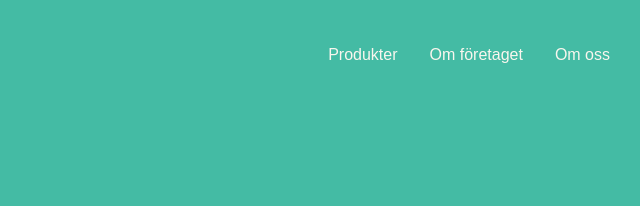
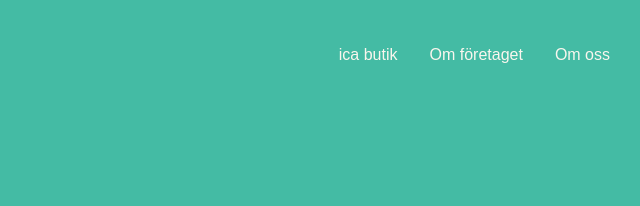
Before and after one commit to Feduk01/grupp-arbete_speedy-knights, a plain HTML site: page first-page/first-page.html in a window 1280 px wide. Shown: the top 206 px of the page, 640-1280 px from the left. Drawn offline with Linux system fonts and the light colour scheme.

Commit message:
ica butik

```diff
--- a/first-page/first-page.html
+++ b/first-page/first-page.html
@@ -10,7 +10,7 @@
         <header class="site-nav grid">
             <img class="logo" src="images first-page/LOGO_2.png" alt="" />
             <ul>
-                <li><a href="">Produkter</a></li>
+                <li><a href="">ica butik</a></li>
                 <li><a href="">Om företaget</a></li>
                 <li><a href="">Om oss</a></li>
             </ul>
```
